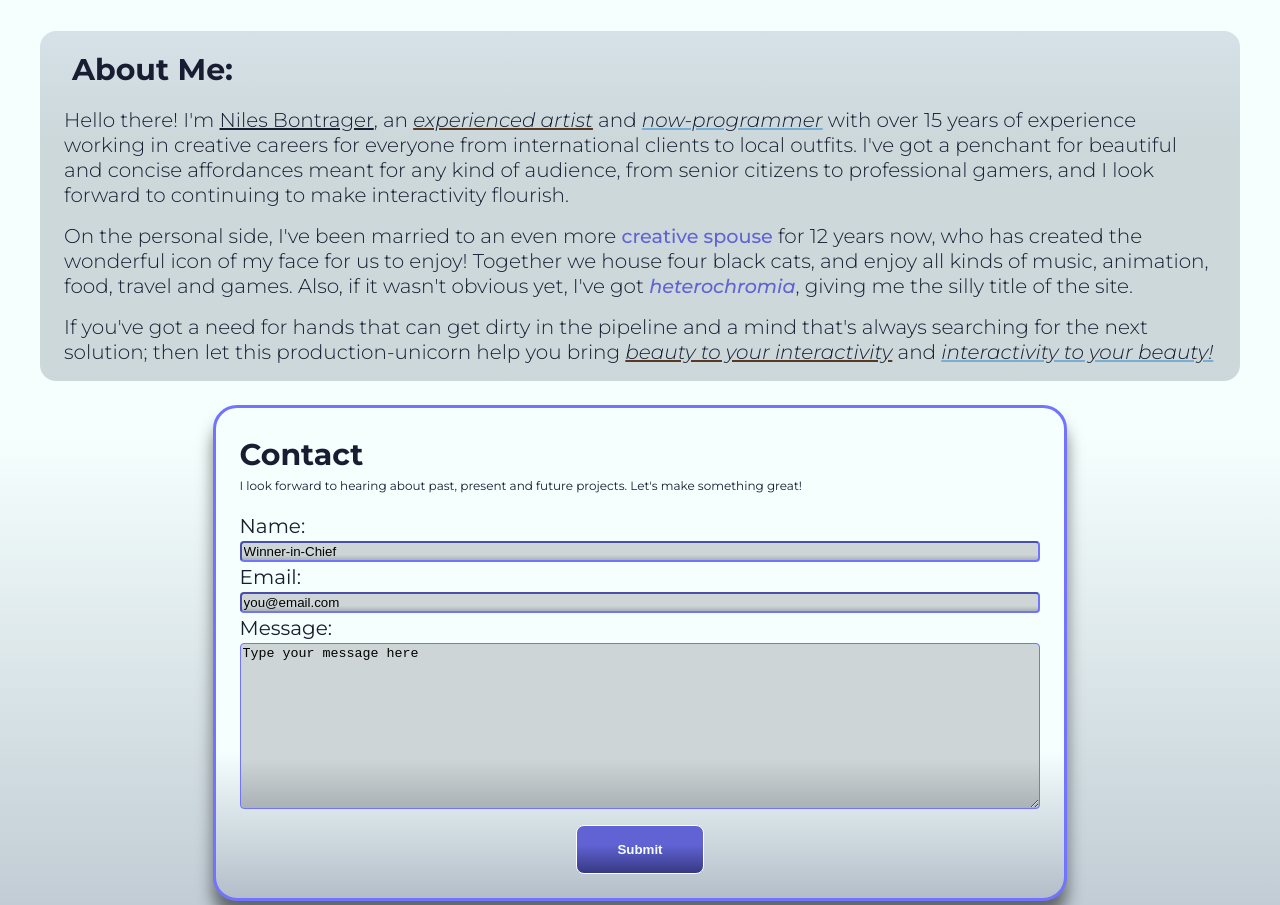
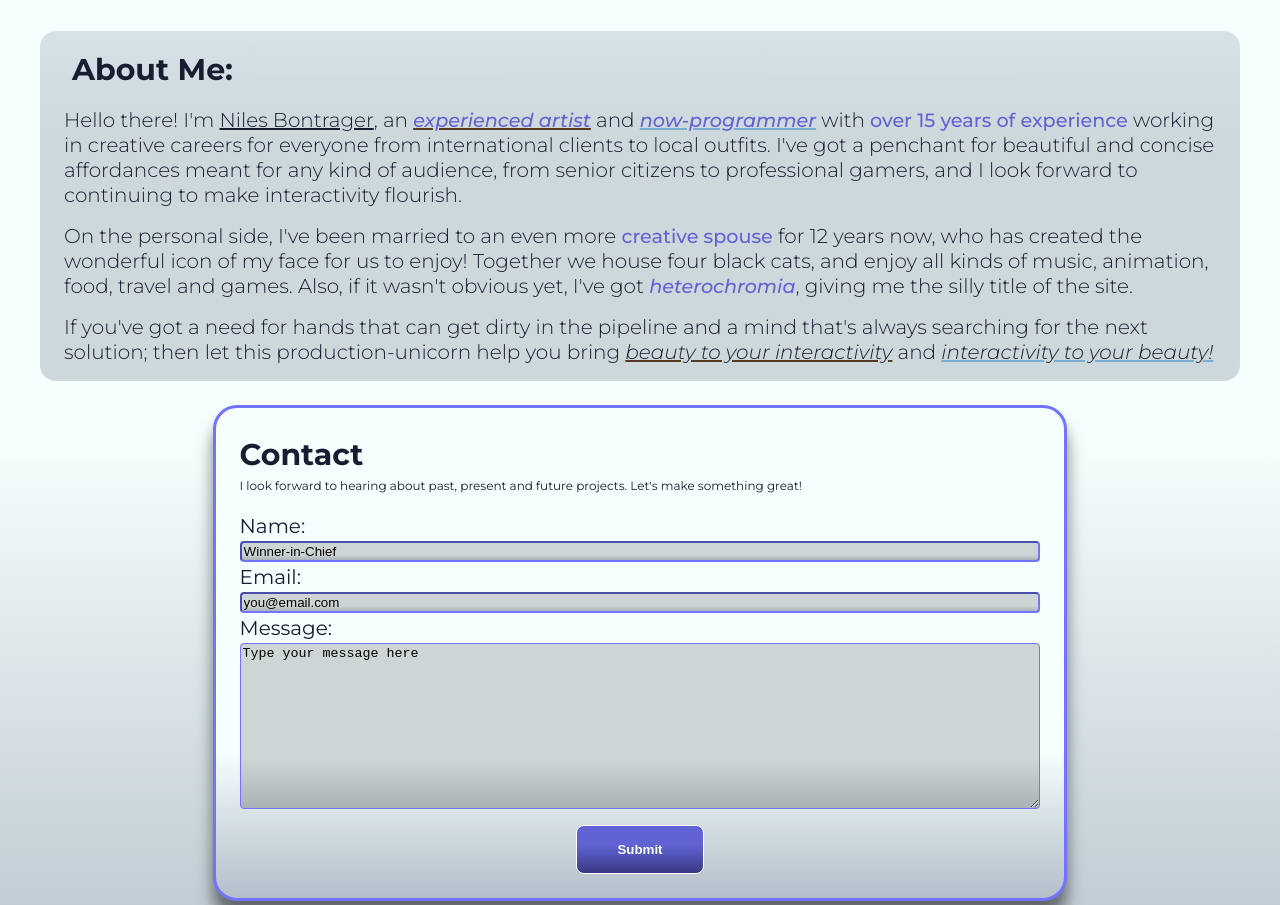
Before and after one commit to ArtOfTheNiles/Portfolio, a React (Vite) app in the folder client/: page / in a window 1280 px wide. Shown: the part 964-1869 px from the top of the page. Built offline with nearby package versions, Linux system fonts and the light colour scheme; no server answers.

Commit message:
About links improved

```diff
--- a/client/src/components/About.tsx
+++ b/client/src/components/About.tsx
@@ -5,7 +5,7 @@ export const About = () => {
     return (
         <section id="about" className="about-section">
             <h2>About Me:</h2>
-            <p>Hello there! I'm <u>Niles Bontrager</u>, an <em className='brown-eye'>experienced artist</em> and <em className='blue-eye'>now-programmer</em> with over 15 years of experience working in creative careers for everyone from international clients to local outfits. I've got a penchant for beautiful and concise affordances meant for any kind of audience, from senior citizens to professional gamers, and I look forward to continuing to make interactivity flourish.</p>
+            <p>Hello there! I'm <u>Niles Bontrager</u>, an <em className='brown-eye'><a href="https://www.artstation.com/nilesbontrager">experienced artist</a></em> and <em className='blue-eye'><a href="https://www.github.com/artoftheniles">now-programmer</a></em> with <a href="https://www.linkedin.com/in/niles-bontrager-61906117">over 15 years of experience</a> working in creative careers for everyone from international clients to local outfits. I've got a penchant for beautiful and concise affordances meant for any kind of audience, from senior citizens to professional gamers, and I look forward to continuing to make interactivity flourish.</p>
             <p>On the personal side, I've been married to an even more <a href="https://mxfitforge.artstation.com/">creative spouse</a> for 12 years now, who has created the wonderful icon of my face for us to enjoy! Together we house four black cats, and enjoy all kinds of music, animation, food, travel and games. Also, if it wasn't obvious yet, I've got <em><a href="https://en.wikipedia.org/wiki/Heterochromia">heterochromia</a></em>, giving me the silly title of the site.</p>
             <p>If you've got a need for hands that can get dirty in the pipeline and a mind that's always searching for the next solution; then let this production-unicorn help you bring <em className='brown-eye'>beauty to your interactivity</em> and <em className='blue-eye'>interactivity to your beauty!</em></p>
         </section>
```
